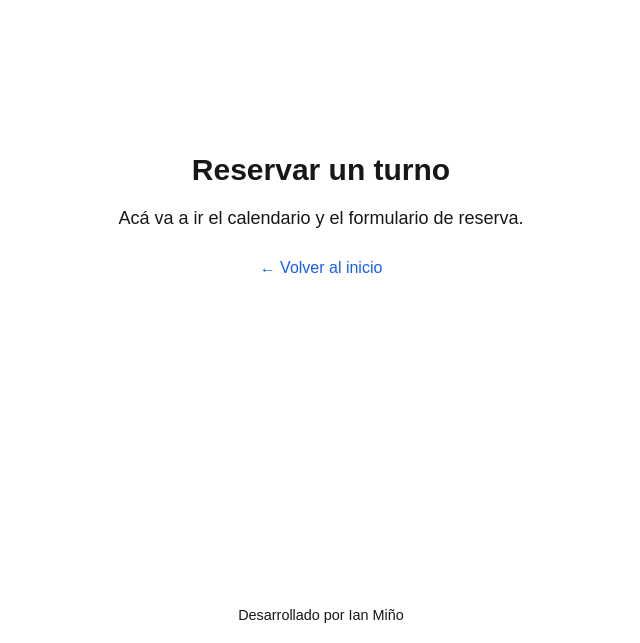
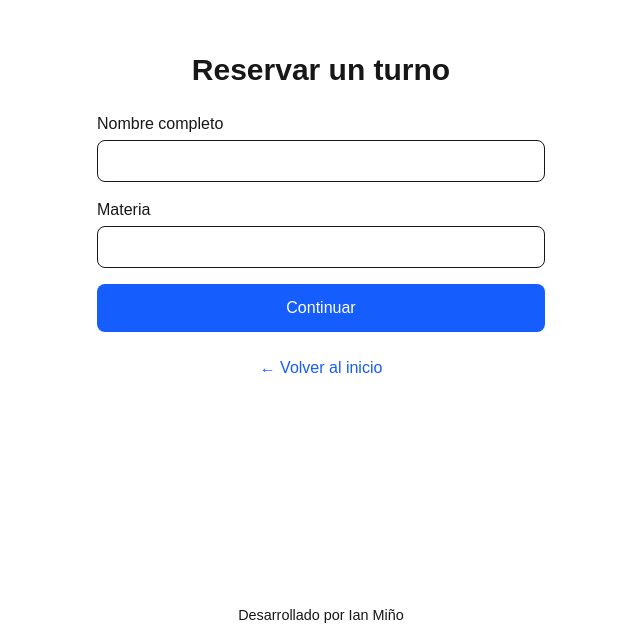
Before and after one commit to Ian-M-09/sistema-turnos-clases, a Next.js app: page /reservar in a window 1280 px wide. Shown: the part 157-800 px from the top of the page, without its empty margins (319-959 px from the left). Built offline with nearby package versions, Linux system fonts and the light colour scheme.

Commit message:
agregación del formulario

```diff
--- a/src/app/reservar/page.js
+++ b/src/app/reservar/page.js
@@ -1,13 +1,14 @@
 import Link from "next/link";
+import FormularioAlumno from "@/components/FormularioAlumno";
 
 export default function Reservar() {
     return (
-        <main className="flex flex-col items-center justify-center flex-1 text-center p-8">
-            <h1 className="text-3xl font-bold mb-4">Reservar un turno</h1>
-            <p className="text-lg mb-6">Acá va a ir el calendario y el formulario de reserva.</p>
-            <Link href="/" className="text-blue-600 hover:underline">
+        <main className="flex flex-col items-center justify-center flex-1 text-center p-8 gap-6">
+        <h1 className="text-3xl font-bold">Reservar un turno</h1>
+        <FormularioAlumno />
+        <Link href="/" className="text-blue-600 hover:underline">
             ← Volver al inicio
-            </Link>
+        </Link>
         </main>
     );
 }
--- /dev/null
+++ b/src/components/FormularioAlumno.js
@@ -0,0 +1,53 @@
+"use client";
+
+import { useState } from "react";
+
+export default function FormularioAlumno() {
+    const [nombre, setNombre] = useState("");
+    const [materia, setMateria] = useState("");
+
+    function handleSubmit(e) {
+        e.preventDefault();
+        console.log("Nombre:", nombre);
+        console.log("Materia:", materia);
+    }
+
+    return (
+        <form onSubmit={handleSubmit} className="flex flex-col gap-4 w-full max-w-md">
+        <div className="flex flex-col text-left">
+            <label htmlFor="nombre" className="mb-1 font-medium">
+            Nombre completo
+            </label>
+            <input
+            id="nombre"
+            type="text"
+            value={nombre}
+            onChange={(e) => setNombre(e.target.value)}
+            className="border rounded-lg px-3 py-2"
+            required
+            />
+        </div>
+
+        <div className="flex flex-col text-left">
+            <label htmlFor="materia" className="mb-1 font-medium">
+            Materia
+            </label>
+            <input
+            id="materia"
+            type="text"
+            value={materia}
+            onChange={(e) => setMateria(e.target.value)}
+            className="border rounded-lg px-3 py-2"
+            required
+            />
+        </div>
+
+        <button
+            type="submit"
+            className="bg-blue-600 text-white px-6 py-3 rounded-lg hover:bg-blue-700 transition"
+        >
+            Continuar
+        </button>
+        </form>
+    );
+}
```
Also changed, not shown: 1 other file (tests, documents, lock files or other folders).
